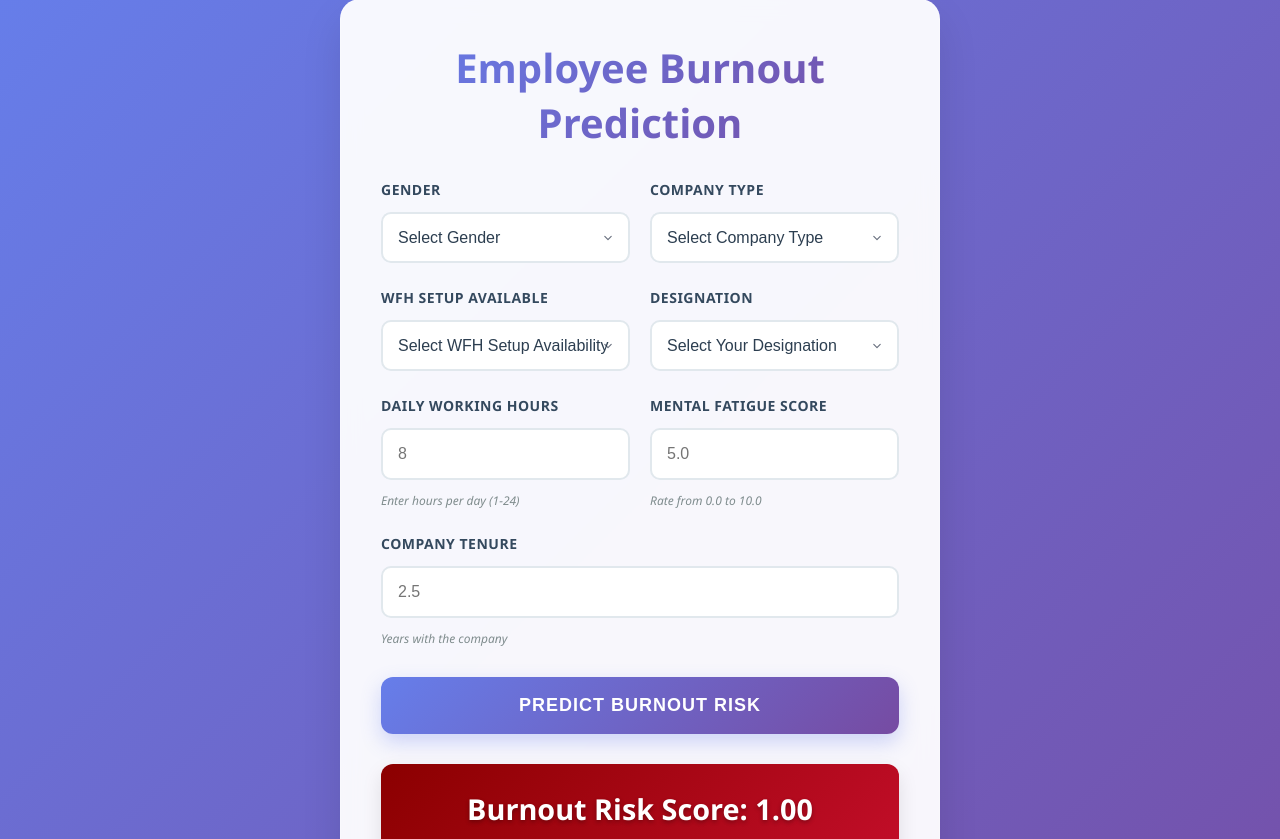
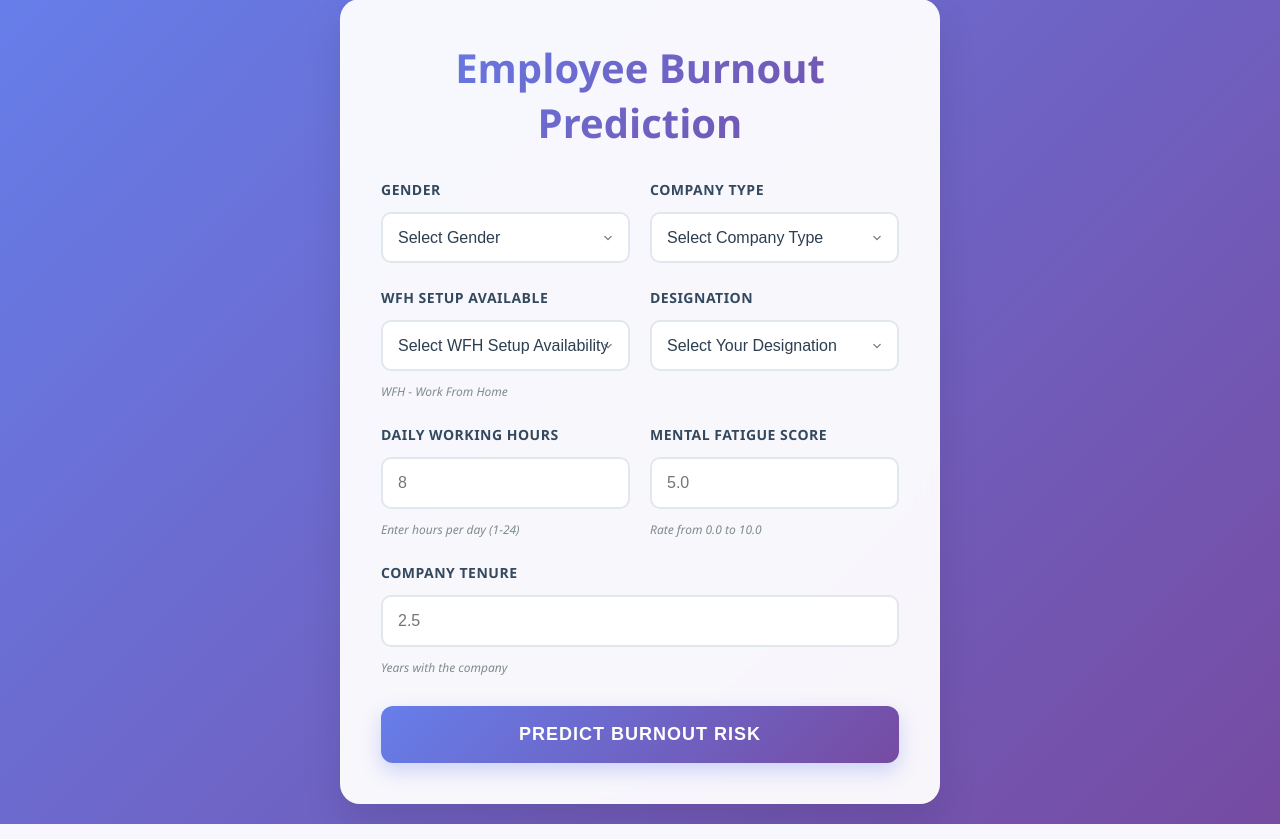
Before and after one commit to ramakrishnasankavaram/employee-burnout-prediction, a Flask app: template templates/home.html in a window 1280 px wide. Shown: the part 21-860 px from the top of the page. Run offline with Flask 3, Linux system fonts and the light colour scheme; the template is opened without the code that fills it, so the values that code supplies are empty; parts of the project's set-up code (start-up, migrations or seed data) failed here and were passed over.

Commit message:
Update home.html

```diff
--- a/templates/home.html
+++ b/templates/home.html
@@ -252,6 +252,8 @@
                             <option value="0">Yes</option>
                             <option value="1">No</option>
                         </select>
+                    <div class="input-hint">WFH - Work From Home</div>
+
                     </div>
 
                     <div class="form-group">
@@ -294,8 +296,8 @@
 
             <button type="submit" class="submit-btn">Predict Burnout Risk</button>
         </form>
+        {% if results %}
         {% set results = results if results <= 1 else 1.00 %}
-        {% if results %}
             <div class="result {% if results <= 0.3 %}low-risk{% elif results <= 0.5 %}moderate-risk{% elif results <= 0.7 %}high-risk{% else %}critical-risk{% endif %}">
                 <h2>Burnout Risk Score: {{ '%.2f'|format(results) }}</h2>
 
```
